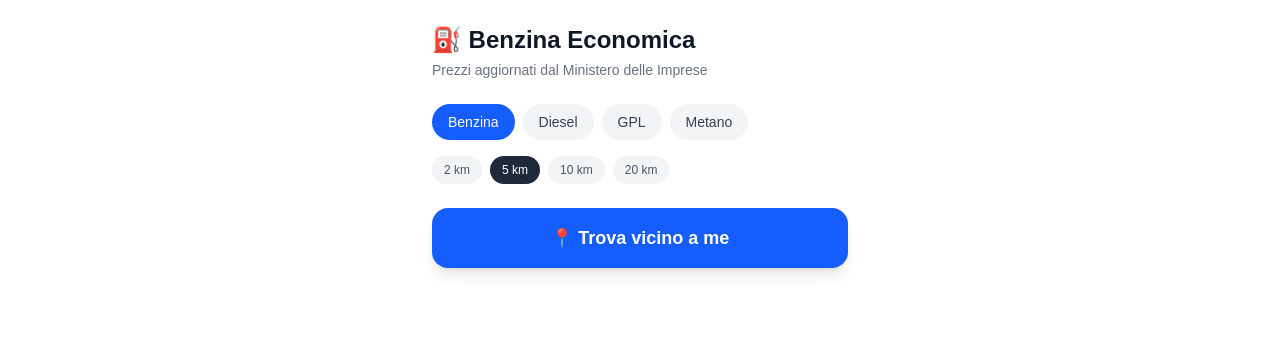
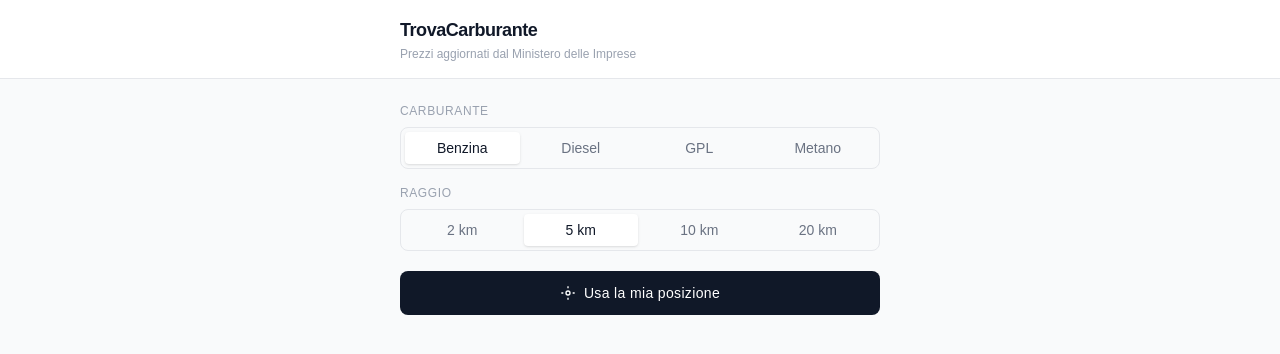
Before and after one commit to YannickMarguerettaz/benzina-economica, a Next.js app: page / in a window 1280 px wide. Shown: the top 354 px of the page. Built offline with nearby package versions, Linux system fonts and the light colour scheme.

Commit message:
design: minimal professional UI redesign for home page

```diff
--- a/src/app/page.tsx
+++ b/src/app/page.tsx
@@ -37,12 +37,15 @@ export default function Home() {
   };
 
   return (
-    <main className="max-w-md mx-auto px-4 py-6 space-y-6">
-      <div>
-        <h1 className="text-2xl font-bold text-gray-900">⛽ Benzina Economica</h1>
-        <p className="text-gray-500 text-sm mt-1">Prezzi aggiornati dal Ministero delle Imprese</p>
+    <div className="min-h-screen bg-gray-50">
+      <header className="bg-white border-b border-gray-200">
+        <div className="max-w-lg mx-auto px-4 py-4">
+          <h1 className="text-lg font-semibold text-gray-900 tracking-tight">TrovaCarburante</h1>
+          <p className="text-xs text-gray-400 mt-0.5">Prezzi aggiornati dal Ministero delle Imprese</p>
         </div>
+      </header>
 
+      <main className="max-w-lg mx-auto px-4 py-6 space-y-5">
         <FilterBar
           carburante={carburante}
           raggio={raggio}
@@ -53,25 +56,27 @@ export default function Home() {
         <GeoButton onPosition={cerca} onError={setErrore} loading={loading} />
 
         {errore && (
-        <div className="bg-red-50 border border-red-200 rounded-xl p-4 text-red-700 text-sm">
+          <div className="border border-red-200 bg-red-50 rounded-lg px-4 py-3 text-sm text-red-600">
             {errore}
           </div>
         )}
 
         {cercato && risultati.length === 0 && !loading && (
-        <div className="text-center text-gray-500 py-8">
-          Nessun distributore trovato nel raggio di {raggio} km.<br />
+          <div className="text-center text-gray-400 text-sm py-10">
+            Nessun distributore nel raggio di {raggio} km.<br />
             Prova ad aumentare il raggio.
           </div>
         )}
 
         {risultati.length > 0 && (
-        <div className="space-y-3">
-          <div className="flex justify-between items-center">
-            <p className="text-sm text-gray-500">{risultati.length} distributori trovati</p>
+          <div className="space-y-2">
+            <div className="flex justify-between items-center pb-1">
+              <p className="text-xs font-medium text-gray-400 uppercase tracking-wider">
+                {risultati.length} risultati
+              </p>
               {aggiornato && (
                 <p className="text-xs text-gray-400">
-                Aggiornato: {new Date(aggiornato).toLocaleDateString('it-IT')}
+                  Dati del {new Date(aggiornato).toLocaleDateString('it-IT')}
                 </p>
               )}
             </div>
@@ -81,5 +86,6 @@ export default function Home() {
           </div>
         )}
       </main>
+    </div>
   );
 }
--- a/src/components/DistributoreCard.tsx
+++ b/src/components/DistributoreCard.tsx
@@ -6,43 +6,41 @@ interface Props {
   rank: number;
 }
 
-const EMOJI_BANDIERA: Record<string, string> = {
-  ENI: '🟡',
-  AGIP: '🟡',
-  Q8: '🔵',
-  SHELL: '🔴',
-  TOTALENERGIES: '🔴',
-  IP: '🟠',
-};
-
 export default function DistributoreCard({ distributore: d, carburante, rank }: Props) {
   const prezzo = d.prezzi[carburante];
-  const emoji = EMOJI_BANDIERA[d.bandiera.toUpperCase()] ?? '⛽';
   const mapsUrl = `https://maps.google.com/?q=${d.lat},${d.lng}`;
+  const isBest = rank === 0;
 
   return (
     <a
       href={mapsUrl}
       target="_blank"
       rel="noopener noreferrer"
-      className="flex items-center gap-3 p-4 bg-white rounded-xl shadow-sm border border-gray-100 active:bg-gray-50"
+      className={`flex items-center gap-4 px-4 py-3.5 bg-white border rounded-lg hover:bg-gray-50 transition-colors ${
+        isBest ? 'border-emerald-200' : 'border-gray-200'
+      }`}
     >
-      <div className="text-2xl w-8 text-center">{emoji}</div>
+      <div className="shrink-0 w-6 text-center">
+        <span className={`text-xs font-semibold ${isBest ? 'text-emerald-600' : 'text-gray-400'}`}>
+          {rank + 1}
+        </span>
+      </div>
       <div className="flex-1 min-w-0">
-        <div className="font-semibold text-gray-900 truncate">{d.nome || d.gestore}</div>
-        <div className="text-sm text-gray-500 truncate">{d.indirizzo}, {d.comune}</div>
+        <div className="text-sm font-medium text-gray-900 truncate">{d.nome || d.gestore}</div>
+        <div className="text-xs text-gray-400 truncate mt-0.5">{d.indirizzo} · {d.comune}</div>
         <div className="text-xs text-gray-400 mt-0.5">{d.distanzaKm.toFixed(1)} km</div>
       </div>
       <div className="text-right shrink-0">
-        {prezzo ? (
+        {prezzo != null ? (
           <>
-            <div className={`text-xl font-bold ${rank === 0 ? 'text-green-600' : 'text-gray-900'}`}>
-              {prezzo.toFixed(3)}€
+            <div className={`text-lg font-bold tabular-nums ${isBest ? 'text-emerald-600' : 'text-gray-900'}`}>
+              {prezzo.toFixed(3)}
+              <span className="text-sm font-normal text-gray-400"> €</span>
             </div>
             <div className="text-xs text-gray-400">/litro</div>
           </>
         ) : (
-          <div className="text-sm text-gray-400">N/D</div>
+          <div className="text-sm text-gray-300">N/D</div>
         )}
       </div>
     </a>
--- a/src/components/FilterBar.tsx
+++ b/src/components/FilterBar.tsx
@@ -20,31 +20,36 @@ const RAGGI = [2, 5, 10, 20];
 
 export default function FilterBar({ carburante, raggio, onCarburanteChange, onRaggioChange }: Props) {
   return (
-    <div className="space-y-3">
-      <div className="flex gap-2 overflow-x-auto pb-1">
+    <div className="space-y-4">
+      <div>
+        <p className="text-xs font-medium text-gray-400 uppercase tracking-wider mb-2">Carburante</p>
+        <div className="flex gap-1 border border-gray-200 rounded-lg p-1 bg-gray-50">
           {CARBURANTI.map((c) => (
             <button
               key={c.value}
               onClick={() => onCarburanteChange(c.value)}
-            className={`px-4 py-2 rounded-full text-sm font-medium whitespace-nowrap transition-colors ${
+              className={`flex-1 py-1.5 rounded text-sm font-medium transition-colors ${
                 carburante === c.value
-                ? 'bg-blue-600 text-white'
-                : 'bg-gray-100 text-gray-700'
+                  ? 'bg-white text-gray-900 shadow-sm'
+                  : 'text-gray-500 hover:text-gray-700'
               }`}
             >
               {c.label}
             </button>
           ))}
         </div>
-      <div className="flex gap-2">
+      </div>
+      <div>
+        <p className="text-xs font-medium text-gray-400 uppercase tracking-wider mb-2">Raggio</p>
+        <div className="flex gap-1 border border-gray-200 rounded-lg p-1 bg-gray-50">
           {RAGGI.map((r) => (
             <button
               key={r}
               onClick={() => onRaggioChange(r)}
-            className={`px-3 py-1.5 rounded-full text-xs font-medium transition-colors ${
+              className={`flex-1 py-1.5 rounded text-sm font-medium transition-colors ${
                 raggio === r
-                ? 'bg-gray-800 text-white'
-                : 'bg-gray-100 text-gray-600'
+                  ? 'bg-white text-gray-900 shadow-sm'
+                  : 'text-gray-500 hover:text-gray-700'
               }`}
             >
               {r} km
@@ -52,5 +57,6 @@ export default function FilterBar({ carburante, raggio, onCarburanteChange, onRa
           ))}
         </div>
       </div>
+    </div>
   );
 }
--- a/src/components/GeoButton.tsx
+++ b/src/components/GeoButton.tsx
@@ -23,15 +23,24 @@ export default function GeoButton({ onPosition, onError, loading }: Props) {
     <button
       onClick={handleClick}
       disabled={loading}
-      className="w-full flex items-center justify-center gap-2 py-4 bg-blue-600 text-white rounded-2xl font-semibold text-lg shadow-lg active:bg-blue-700 disabled:opacity-50 disabled:cursor-not-allowed transition-colors"
+      className="w-full flex items-center justify-center gap-2 py-3 bg-gray-900 text-white rounded-lg text-sm font-medium tracking-wide hover:bg-gray-800 disabled:opacity-40 disabled:cursor-not-allowed transition-colors"
     >
       {loading ? (
-        <>
-          <span className="animate-spin inline-block">⟳</span>
+        <span className="flex items-center gap-2">
+          <svg className="animate-spin w-4 h-4" viewBox="0 0 24 24" fill="none">
+            <circle className="opacity-25" cx="12" cy="12" r="10" stroke="currentColor" strokeWidth="4" />
+            <path className="opacity-75" fill="currentColor" d="M4 12a8 8 0 018-8v8H4z" />
+          </svg>
           Ricerca in corso...
-        </>
+        </span>
       ) : (
-        <>📍 Trova vicino a me</>
+        <span className="flex items-center gap-2">
+          <svg className="w-4 h-4" viewBox="0 0 24 24" fill="none" stroke="currentColor" strokeWidth="2">
+            <circle cx="12" cy="12" r="3" />
+            <path d="M12 2v3M12 19v3M2 12h3M19 12h3" />
+          </svg>
+          Usa la mia posizione
+        </span>
       )}
     </button>
   );
```
Lines whose indentation alone changed are shown as unchanged.
